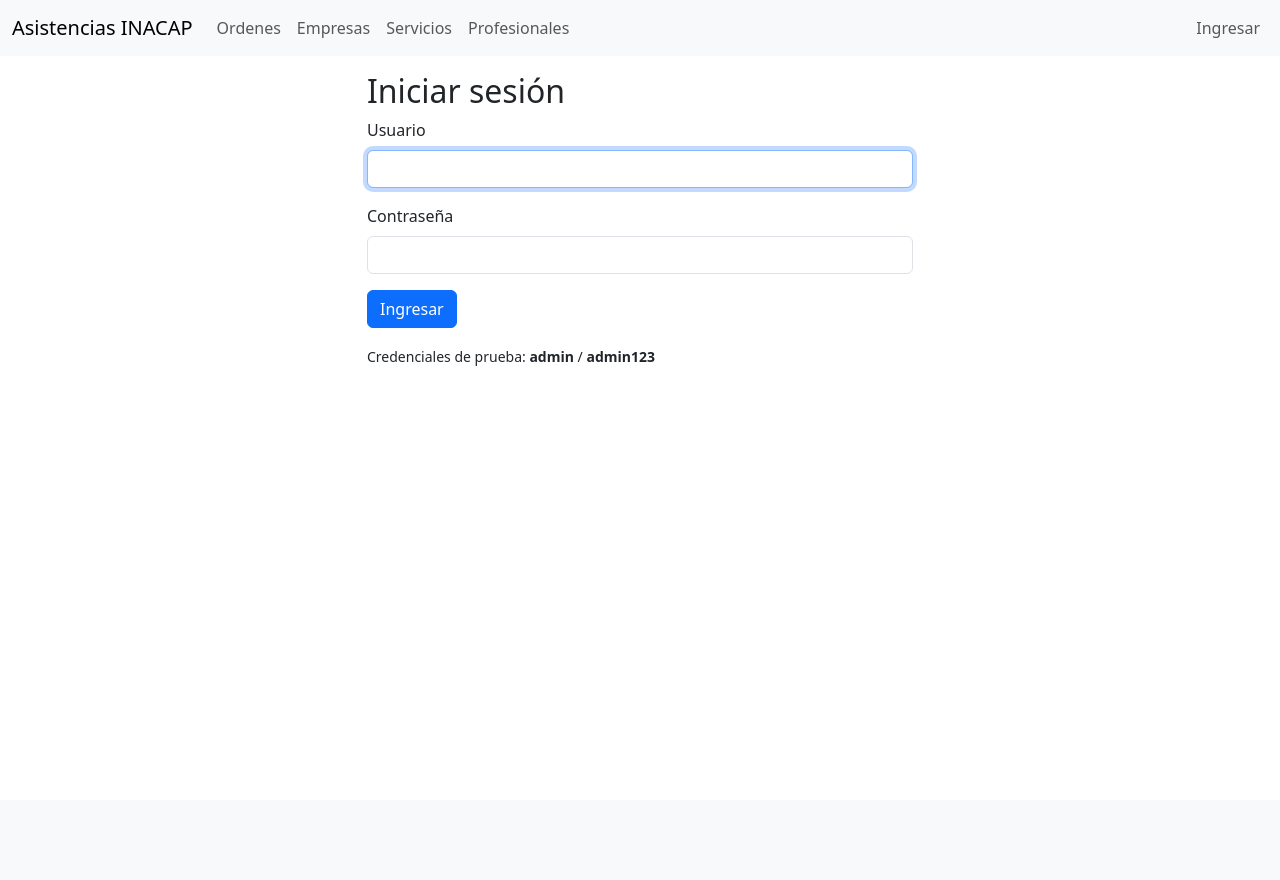
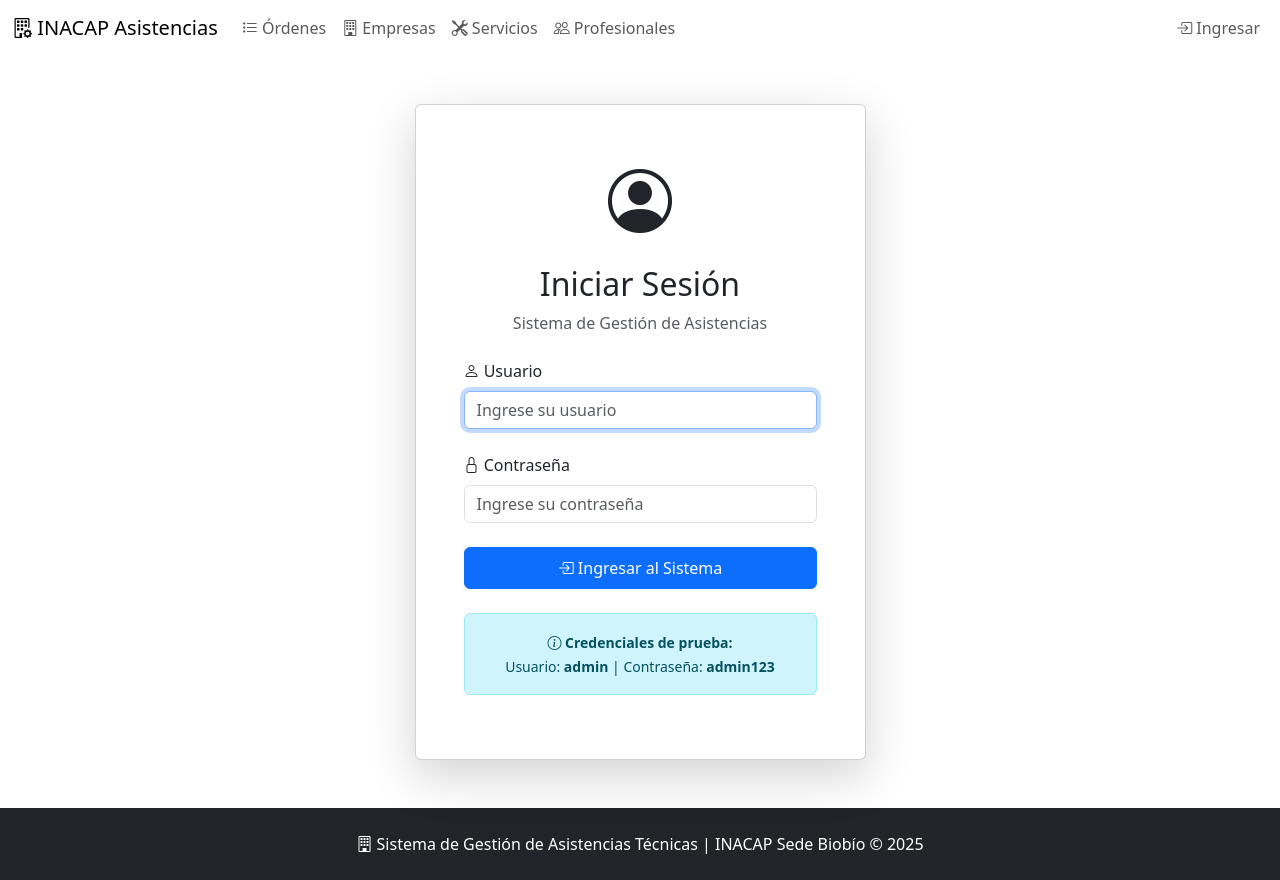
Before and after one commit to borrasca312/evaluacion-3-backend, a Django app: page /accounts/login/ in a window 1280 px wide. Before the commit the page ends 366 px from the top, so only its background shows below. Run offline with Django 4.2, Linux system fonts and the light colour scheme.

Commit message:
Agregar estilos INACAP (rojo, negro, blanco) y mejorar UI con iconos Bootstrap

```diff
--- a/templates/base.html
+++ b/templates/base.html
@@ -4,27 +4,63 @@
 <head>
     <meta charset="utf-8">
     <meta name="viewport" content="width=device-width, initial-scale=1">
-    <title>Gestión Asistencias</title>
+    <title>{% block title %}Gestión Asistencias{% endblock %} | INACAP</title>
     <link href="https://cdn.jsdelivr.net/npm/bootstrap@5.3.0/dist/css/bootstrap.min.css" rel="stylesheet">
+    {% load static %}
+    <link href="{% static 'style.css' %}" rel="stylesheet">
+    <link rel="stylesheet" href="https://cdn.jsdelivr.net/npm/bootstrap-icons@1.11.0/font/bootstrap-icons.css">
 </head>
 
 <body>
-    <nav class="navbar navbar-expand-lg navbar-light bg-light mb-3">
+    <nav class="navbar navbar-expand-lg navbar-inacap">
         <div class="container-fluid">
-            <a class="navbar-brand" href="/">Asistencias INACAP</a>
-            <div class="collapse navbar-collapse">
+            <a class="navbar-brand" href="/">
+                <i class="bi bi-building-gear"></i> INACAP Asistencias
+            </a>
+            <button class="navbar-toggler" type="button" data-bs-toggle="collapse" data-bs-target="#navbarNav">
+                <span class="navbar-toggler-icon"></span>
+            </button>
+            <div class="collapse navbar-collapse" id="navbarNav">
                 <ul class="navbar-nav me-auto mb-2 mb-lg-0">
-                    <li class="nav-item"><a class="nav-link" href="/">Ordenes</a></li>
-                    <li class="nav-item"><a class="nav-link" href="/empresas/">Empresas</a></li>
-                    <li class="nav-item"><a class="nav-link" href="/servicios/">Servicios</a></li>
-                    <li class="nav-item"><a class="nav-link" href="/profesionales/">Profesionales</a></li>
+                    <li class="nav-item">
+                        <a class="nav-link" href="/">
+                            <i class="bi bi-list-task"></i> Órdenes
+                        </a>
+                    </li>
+                    <li class="nav-item">
+                        <a class="nav-link" href="/empresas/">
+                            <i class="bi bi-building"></i> Empresas
+                        </a>
+                    </li>
+                    <li class="nav-item">
+                        <a class="nav-link" href="/servicios/">
+                            <i class="bi bi-tools"></i> Servicios
+                        </a>
+                    </li>
+                    <li class="nav-item">
+                        <a class="nav-link" href="/profesionales/">
+                            <i class="bi bi-people"></i> Profesionales
+                        </a>
+                    </li>
                 </ul>
                 <ul class="navbar-nav">
                     {% if user.is_authenticated %}
-                    <li class="nav-item"><span class="nav-link">Usuario: {{ user.username }}</span></li>
-                    <li class="nav-item"><a class="nav-link" href="{% url 'logout' %}">Salir</a></li>
+                    <li class="nav-item">
+                        <span class="nav-link">
+                            <i class="bi bi-person-circle"></i> {{ user.username }}
+                        </span>
+                    </li>
+                    <li class="nav-item">
+                        <a class="nav-link" href="{% url 'logout' %}">
+                            <i class="bi bi-box-arrow-right"></i> Salir
+                        </a>
+                    </li>
                     {% else %}
-                    <li class="nav-item"><a class="nav-link" href="{% url 'login' %}">Ingresar</a></li>
+                    <li class="nav-item">
+                        <a class="nav-link" href="{% url 'login' %}">
+                            <i class="bi bi-box-arrow-in-right"></i> Ingresar
+                        </a>
+                    </li>
                     {% endif %}
                 </ul>
             </div>
@@ -44,6 +80,15 @@
         {% block content %}{% endblock %}
     </div>
 
+    <footer class="mt-5 py-4 bg-dark text-white text-center">
+        <div class="container">
+            <p class="mb-0">
+                <i class="bi bi-building"></i> Sistema de Gestión de Asistencias Técnicas | INACAP Sede Biobío © 2025
+            </p>
+        </div>
+    </footer>
+
+    <script src="https://cdn.jsdelivr.net/npm/bootstrap@5.3.0/dist/js/bootstrap.bundle.min.js"></script>
 </body>
 
 </html>
--- a/templates/registration/login.html
+++ b/templates/registration/login.html
@@ -1,26 +1,48 @@
 {% extends 'base.html' %}
 
+{% block title %}Iniciar Sesión{% endblock %}
+
 {% block content %}
-<div class="row justify-content-center">
-    <div class="col-md-6">
-        <h2>Iniciar sesión</h2>
+<div class="row justify-content-center mt-5">
+    <div class="col-md-5">
+        <div class="card shadow-lg">
+            <div class="card-body p-5">
+                <div class="text-center mb-4">
+                    <i class="bi bi-person-circle" style="font-size: 4rem; color: var(--inacap-rojo);"></i>
+                    <h2 class="mt-3">Iniciar Sesión</h2>
+                    <p class="text-muted">Sistema de Gestión de Asistencias</p>
+                </div>
+
                 {% if form.errors %}
                 <div class="alert alert-danger">
-            Usuario o contraseña incorrectos. Por favor, intente nuevamente.
+                    <i class="bi bi-exclamation-triangle"></i> Usuario o contraseña incorrectos.
                 </div>
                 {% endif %}
+
                 <form method="post">{% csrf_token %}
-            <div class="mb-3">
-                <label for="id_username" class="form-label">Usuario</label>
-                <input type="text" name="username" autofocus required id="id_username" class="form-control">
+                    <div class="mb-4">
+                        <label for="id_username" class="form-label">
+                            <i class="bi bi-person"></i> Usuario
+                        </label>
+                        <input type="text" name="username" autofocus required id="id_username" class="form-control" placeholder="Ingrese su usuario">
                     </div>
-            <div class="mb-3">
-                <label for="id_password" class="form-label">Contraseña</label>
-                <input type="password" name="password" required id="id_password" class="form-control">
+                    <div class="mb-4">
+                        <label for="id_password" class="form-label">
+                            <i class="bi bi-lock"></i> Contraseña
+                        </label>
+                        <input type="password" name="password" required id="id_password" class="form-control" placeholder="Ingrese su contraseña">
                     </div>
-            <button class="btn btn-primary" type="submit">Ingresar</button>
+                    <button class="btn btn-primary w-100 py-2" type="submit">
+                        <i class="bi bi-box-arrow-in-right"></i> Ingresar al Sistema
+                    </button>
                 </form>
-        <p class="mt-3"><small>Credenciales de prueba: <strong>admin</strong> / <strong>admin123</strong></small></p>
+
+                <div class="alert alert-info mt-4 text-center">
+                    <small><i class="bi bi-info-circle"></i> <strong>Credenciales de prueba:</strong><br>
+                    Usuario: <strong>admin</strong> | Contraseña: <strong>admin123</strong></small>
+                </div>
+            </div>
+        </div>
     </div>
 </div>
 {% endblock %}
```
Lines whose indentation alone changed are shown as unchanged.
